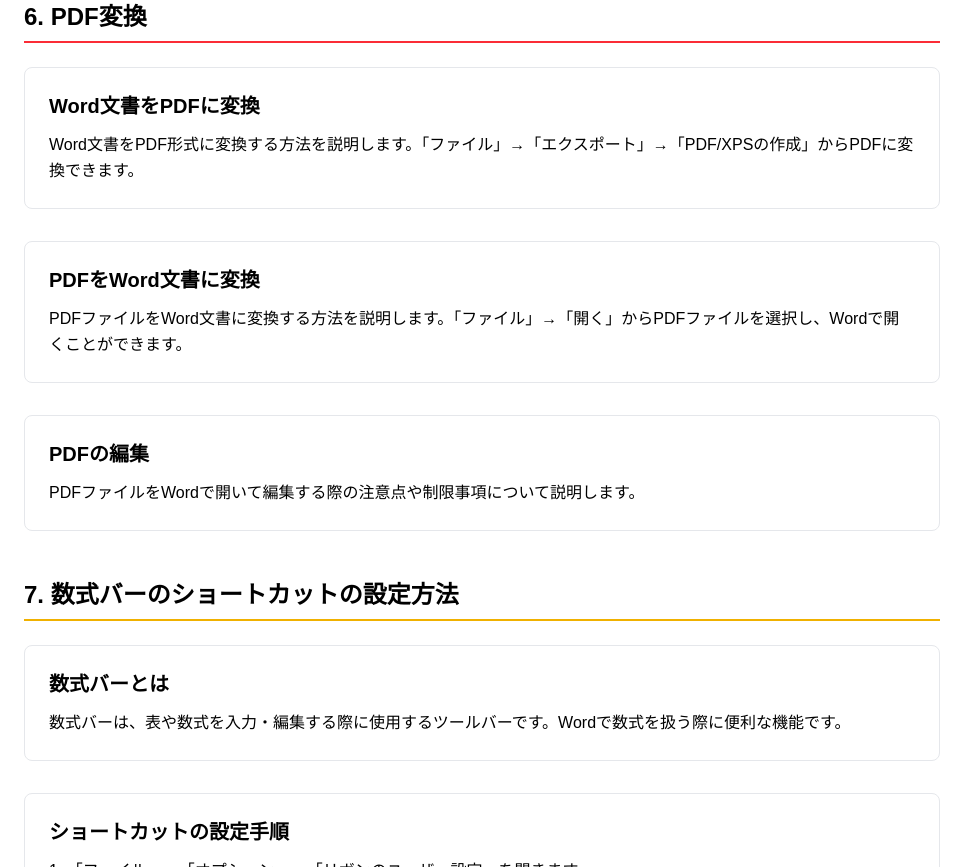
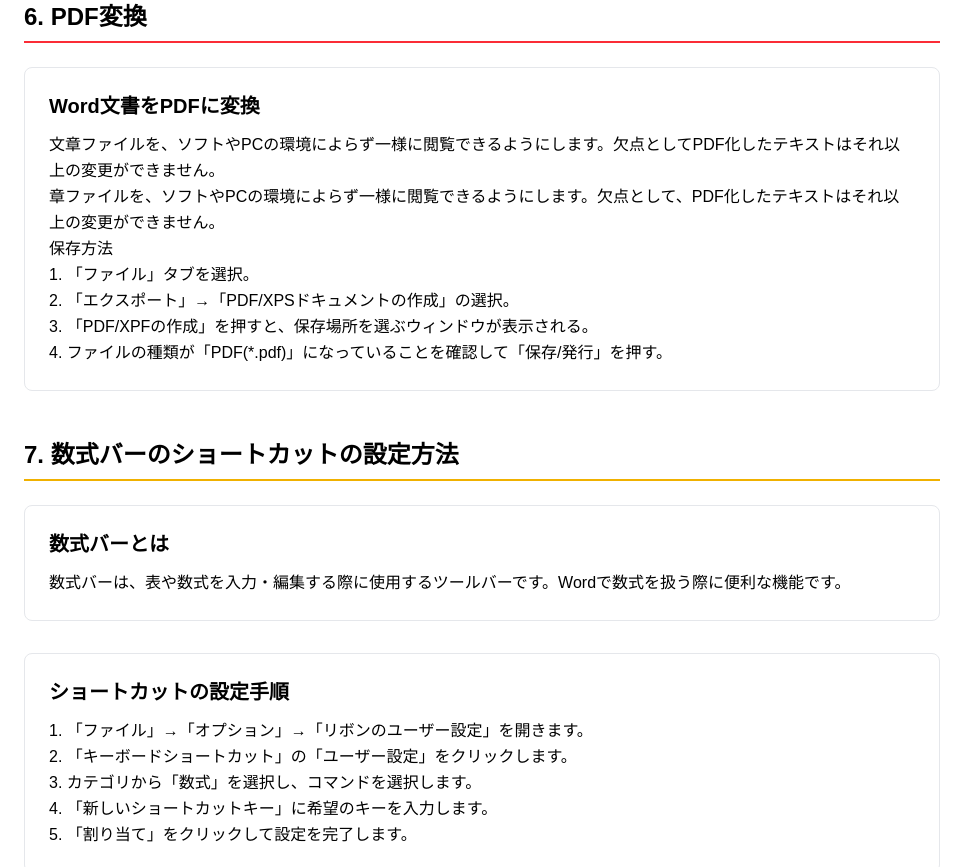
Before and after one commit to Kan-O435/u3-web-document, a Next.js app: page / in a window 1280 px wide. Shown: the part 9340-10207 px from the top of the page, without its empty margins (0-979 px from the left). Built offline with nearby package versions, Linux system fonts and the light colour scheme.

Commit message:
Add PDF conversion explain #1

```diff
--- a/app/components/sections/PDFConversion.tsx
+++ b/app/components/sections/PDFConversion.tsx
@@ -11,25 +11,14 @@
             Word文書をPDFに変換
           </h3>
           <p className="text-black leading-relaxed">
-            Word文書をPDF形式に変換する方法を説明します。「ファイル」→「エクスポート」→「PDF/XPSの作成」からPDFに変換できます。
-          </p>
-        </div>
+            文章ファイルを、ソフトやPCの環境によらず一様に閲覧できるようにします。欠点としてPDF化したテキストはそれ以上の変更ができません。<br />
+            章ファイルを、ソフトやPCの環境によらず一様に閲覧できるようにします。欠点として、PDF化したテキストはそれ以上の変更ができません。<br />
+            保存方法<br />
+            1. 「ファイル」タブを選択。<br />
+            2. 「エクスポート」→「PDF/XPSドキュメントの作成」の選択。<br />
+            3. 「PDF/XPFの作成」を押すと、保存場所を選ぶウィンドウが表示される。<br />
+            4. ファイルの種類が「PDF(*.pdf)」になっていることを確認して「保存/発行」を押す。<br />
 
-        <div className="bg-white p-6 rounded-lg border border-gray-200">
-          <h3 className="text-xl font-semibold text-black mb-3">
-            PDFをWord文書に変換
-          </h3>
-          <p className="text-black leading-relaxed">
-            PDFファイルをWord文書に変換する方法を説明します。「ファイル」→「開く」からPDFファイルを選択し、Wordで開くことができます。
-          </p>
-        </div>
-
-        <div className="bg-white p-6 rounded-lg border border-gray-200">
-          <h3 className="text-xl font-semibold text-black mb-3">
-            PDFの編集
-          </h3>
-          <p className="text-black leading-relaxed">
-            PDFファイルをWordで開いて編集する際の注意点や制限事項について説明します。
           </p>
         </div>
       </div>
```
